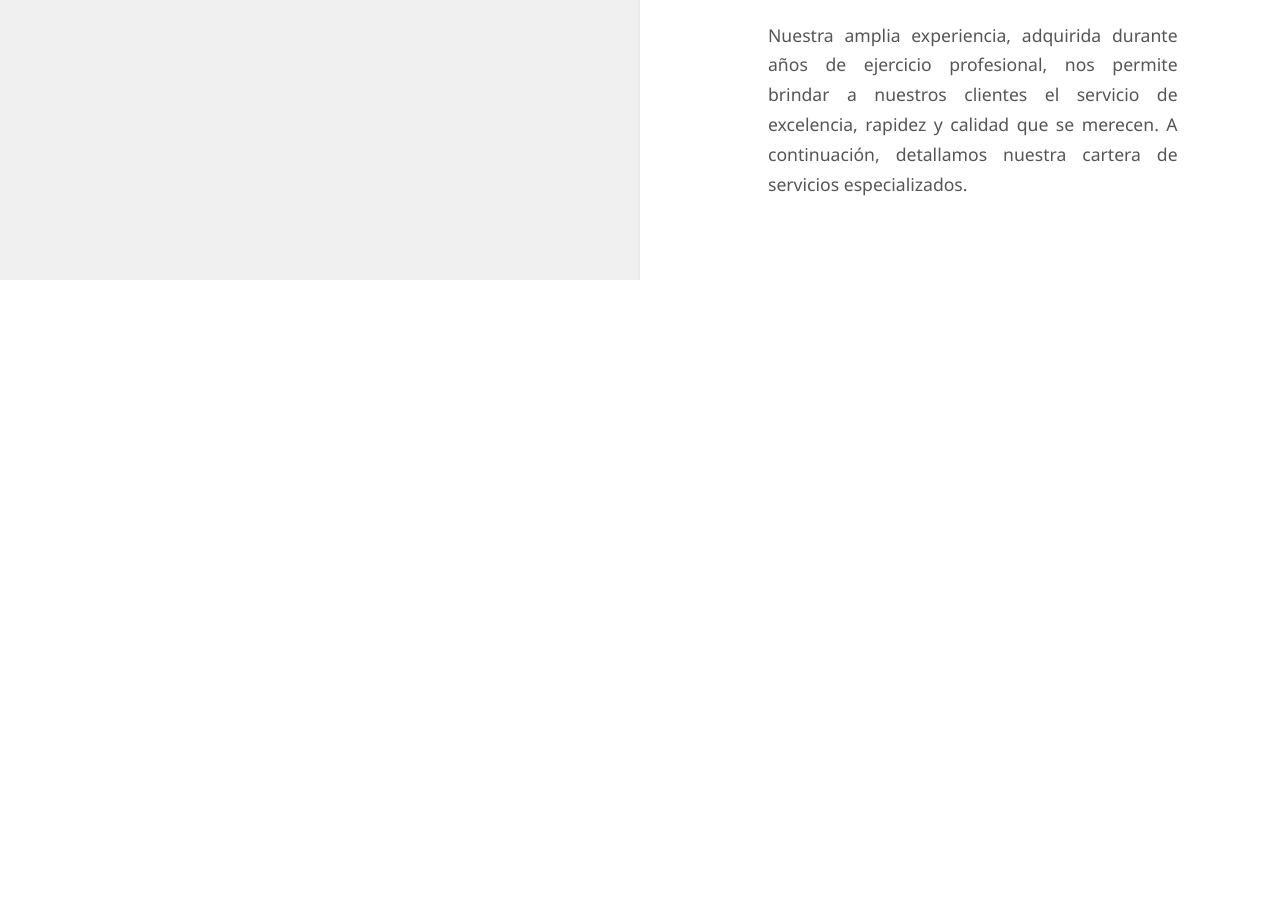
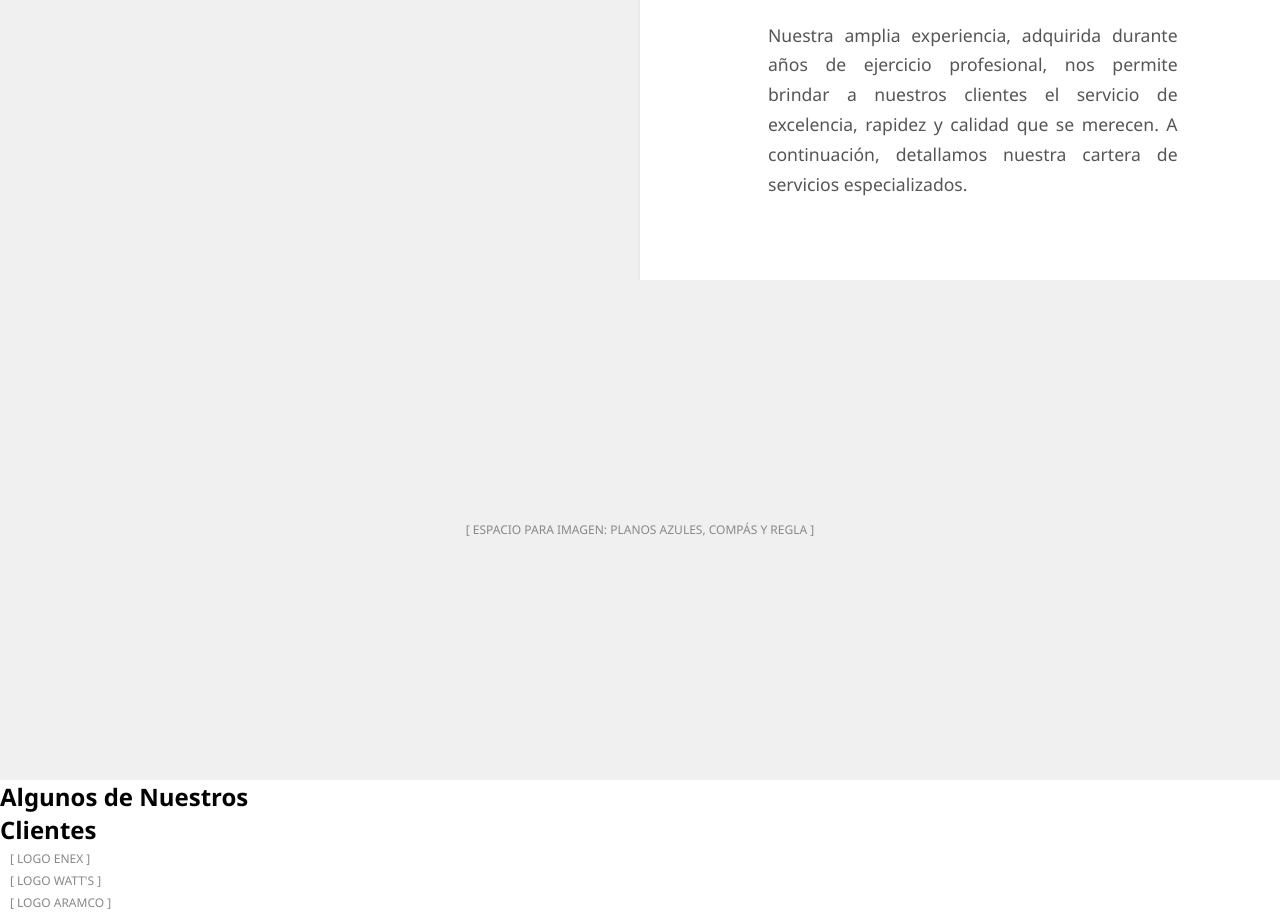
Before and after one commit to webuchile/multisoluciones-web, a plain HTML site: page index.html in a window 1280 px wide. Shown: the part 1479-2400 px from the top of the page. Before the commit the page ends 1759 px from the top, so only its background shows below. Drawn offline with Linux system fonts and the light colour scheme.

Commit message:
Add clients section with logos and badge

```diff
--- a/index.html
+++ b/index.html
@@ -67,6 +67,41 @@
         </div>
     </section>
 
+
+    <section class="clients-container">
+        <div class="clients-left">
+            <div class="image-placeholder">
+                <span class="placeholder-text">[ Espacio para Imagen: Planos Azules, Compás y Regla ]</span>
+            </div>
+        </div>
+
+        <div class="floating-badge clients-badge">
+            <div class="icon-circle">
+                <i class="fa-solid fa-bolt"></i>
+            </div>
+        </div>
+
+        <div class="clients-right">
+            <div class="clients-content">
+                <h2>Algunos de Nuestros<br>Clientes</h2>
+
+                <div class="logos-stack">
+                    <div class="client-logo-placeholder">
+                        <span class="placeholder-text">[ LOGO ENEX ]</span>
+                    </div>
+
+                    <div class="client-logo-placeholder">
+                        <span class="placeholder-text">[ LOGO WATT'S ]</span>
+                    </div>
+
+                    <div class="client-logo-placeholder">
+                        <span class="placeholder-text">[ LOGO ARAMCO ]</span>
+                    </div>
+                </div>
+            </div>
+        </div>
+    </section>
+
     <script src="script.js"></script>
 </body>
 </html>
```
